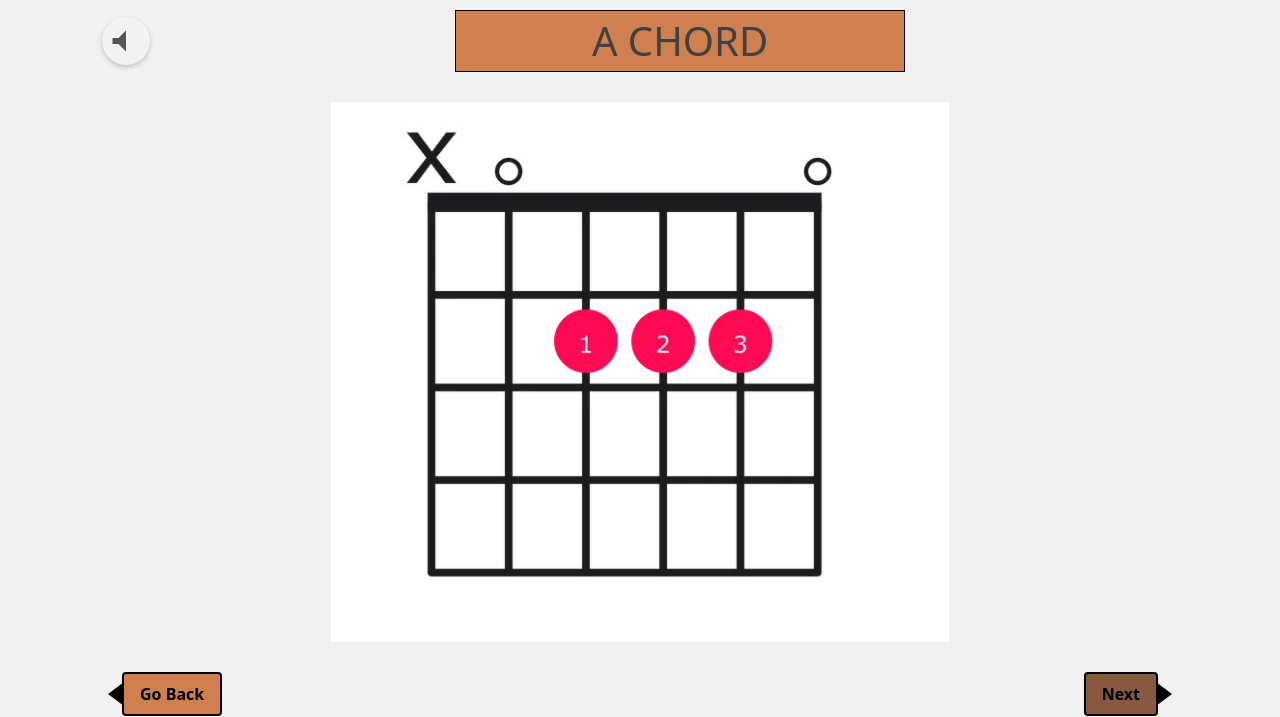
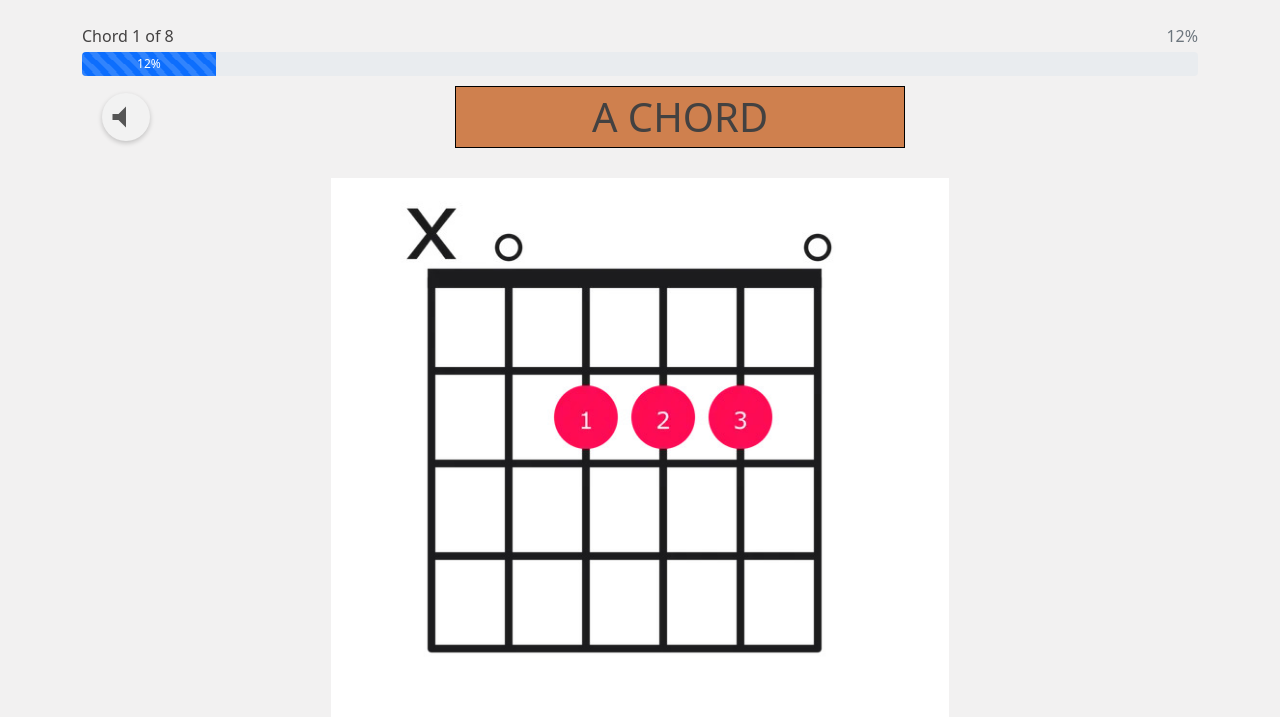
Before and after one commit to SamuelLaki/guitar-learning-app, a Flask app: page /learn/1 in a window 1280 px wide. Shown: the part 46-763 px from the top of the page. Run offline with Flask 3, Linux system fonts and the light colour scheme; some libraries are stand-ins or nearby versions.

Commit message:
Add animated, striped progress bar to Learn section

```diff
--- a/server.py
+++ b/server.py
@@ -1,5 +1,5 @@
-from flask import Flask, request, jsonify, render_template, redirect, url_for, json, session
-import random # Import the random module
+from flask import Flask, request, jsonify, render_template, redirect, url_for, session, abort, json
+import random  # Import the random module
 from datetime import datetime
 
 app = Flask(__name__)
@@ -10,56 +10,49 @@ chord_items = [
         "id": 1,
         "name": "A",
         "image": "https://github.com/SarahNasser576/Sarah_Tesfalem_Samuel_UI-Design_Final-Project/blob/main/images/A_chord_image.jpg?raw=true",
-        "audio": "https://github.com/SarahNasser576/Sarah_Tesfalem_Samuel_UI-Design_Final-Project/blob/main/chord_audios/A_chord_audio.mp3?raw=true",
         "audio": "https://github.com/SarahNasser576/Sarah_Tesfalem_Samuel_UI-Design_Final-Project/blob/main/chord_audios/A_chord_audio.mp3?raw=true"
     },
     {
         "id": 2,
         "name": "D",
         "image": "https://github.com/SarahNasser576/Sarah_Tesfalem_Samuel_UI-Design_Final-Project/blob/main/images/D_chord_image.jpg?raw=true",
-        "audio": "https://github.com/SarahNasser576/Sarah_Tesfalem_Samuel_UI-Design_Final-Project/blob/main/chord_audios/D_chord_audio.mp3?raw=true",
         "audio": "https://github.com/SarahNasser576/Sarah_Tesfalem_Samuel_UI-Design_Final-Project/blob/main/chord_audios/D_chord_audio.mp3?raw=true"
     },
     {
         "id": 3,
         "name": "E",
         "image": "https://github.com/SarahNasser576/Sarah_Tesfalem_Samuel_UI-Design_Final-Project/blob/main/images/E_chord_image.jpg?raw=true",
-        "audio": "https://github.com/SarahNasser576/Sarah_Tesfalem_Samuel_UI-Design_Final-Project/blob/main/chord_audios/E_chord_audio.mp3?raw=true",
         "audio": "https://github.com/SarahNasser576/Sarah_Tesfalem_Samuel_UI-Design_Final-Project/blob/main/chord_audios/E_chord_audio.mp3?raw=true"
     },
     {
         "id": 4,
         "name": "Am",
         "image": "https://github.com/SarahNasser576/Sarah_Tesfalem_Samuel_UI-Design_Final-Project/blob/main/images/Am_chord_image.jpg?raw=true",
-        "audio": "https://github.com/SarahNasser576/Sarah_Tesfalem_Samuel_UI-Design_Final-Project/blob/main/chord_audios/Am_chord_audio.mp3?raw=true",
         "audio": "https://github.com/SarahNasser576/Sarah_Tesfalem_Samuel_UI-Design_Final-Project/blob/main/chord_audios/Am_chord_audio.mp3?raw=true"
     },
     {
         "id": 5,
         "name": "Em",
         "image": "https://github.com/SarahNasser576/Sarah_Tesfalem_Samuel_UI-Design_Final-Project/blob/main/images/Em_chord_image.jpg?raw=true",
-        "audio": "https://github.com/SarahNasser576/Sarah_Tesfalem_Samuel_UI-Design_Final-Project/blob/main/chord_audios/Em_chord_audio.mp3?raw=true",
         "audio": "https://github.com/SarahNasser576/Sarah_Tesfalem_Samuel_UI-Design_Final-Project/blob/main/chord_audios/Em_chord_audio.mp3?raw=true"
     },
     {
         "id": 6,
         "name": "Dm",
         "image": "https://github.com/SarahNasser576/Sarah_Tesfalem_Samuel_UI-Design_Final-Project/blob/main/images/Dm_chord_image.jpg?raw=true",
-        "audio": "https://github.com/SarahNasser576/Sarah_Tesfalem_Samuel_UI-Design_Final-Project/blob/main/chord_audios/Dm_chord_audio.mp3?raw=true",
         "audio": "https://github.com/SarahNasser576/Sarah_Tesfalem_Samuel_UI-Design_Final-Project/blob/main/chord_audios/Dm_chord_audio.mp3?raw=true"
     },
     {
         "id": 7,
         "name": "C",
         "image": "https://github.com/SarahNasser576/Sarah_Tesfalem_Samuel_UI-Design_Final-Project/blob/main/images/C_chord_image.jpg?raw=true",
-        "audio": "https://github.com/SarahNasser576/Sarah_Tesfalem_Samuel_UI-Design_Final-Project/blob/main/chord_audios/C_chord_audio.mp3?raw=true",
         "audio": "https://github.com/SarahNasser576/Sarah_Tesfalem_Samuel_UI-Design_Final-Project/blob/main/chord_audios/C_chord_audio.mp3?raw=true"
     },
     {
         "id": 8,
         "name": "G",
         "image": "https://github.com/SarahNasser576/Sarah_Tesfalem_Samuel_UI-Design_Final-Project/blob/main/images/G_chord_image.jpg?raw=true",
-        "audio": "https://github.com/SarahNasser576/Sarah_Tesfalem_Samuel_UI-Design_Final-Project/blob/main/chord_audios/G_chord_audio.mp3?raw=true",
+        "audio": "https://github.com/SarahNasser576/Sarah_Tesfalem_Samuel_UI-Design_Final-Project/blob/main/chord_audios/G_chord_audio.mp3?raw=true"
     }
 ]
 
@@ -161,64 +154,45 @@ def start_quiz():
 
 @app.route('/quiz/<int:page_num>')
 def quiz_page(page_num):
-    # Find the quiz data for the requested page
-    # IMPORTANT: Make a copy to avoid modifying the original quiz_data
     page_data_original = next((data for data in quiz_data if data["page"] == page_num), None)
-
-    # If page doesn't exist and we've gone through all pages, show results
     if not page_data_original:
         if page_num > len(quiz_data):
             return redirect(url_for('quiz_results'))
         else:
-            # Use the first question as a default fallback
             page_data_original = quiz_data[0]
-
-    # Make a deep copy to shuffle options without affecting the original list
     page_data = page_data_original.copy()
-    page_data['options'] = page_data['options'][:] # Shallow copy of options list is sufficient
-
-    # Shuffle the options for this specific request
-    if 'options' in page_data:
-        random.shuffle(page_data['options'])
-
-    # Update current page in session
+    page_data['options'] = page_data['options'][:]
+    random.shuffle(page_data['options'])
     session['current_page'] = page_num
-
-    # Enrich the chord data with the actual chord details
     chord_item = next((item for item in chord_items if item["id"] == page_data["chord"]["chord_id"]), None)
     if chord_item:
         page_data["chord"]["image"] = chord_item["image"]
-
     total_pages = len(quiz_data)
-    return render_template('quiz.html', page_num=page_num, quiz_data=page_data, chord_items=chord_items, total_pages=total_pages)
+    return render_template('quiz.html',
+                           page_num=page_num,
+                           quiz_data=page_data,
+                           chord_items=chord_items,
+                           total_pages=total_pages)
 
 @app.route('/quiz/submit_answer', methods=['POST'])
 def submit_answer():
     data = request.get_json()
-
     user_answer = data.get('answer')
     correct_answer = data.get('correct_answer')
     current_page = session.get('current_page', 1)
-
     is_correct = (user_answer == correct_answer)
     correct_chord_id = None
-
-    # Update the score if answer is correct
     if is_correct:
         session['quiz_score'] = session.get('quiz_score', 0) + 1
     else:
-        # Find the ID of the correct chord to allow linking back
         correct_chord_item = next((item for item in chord_items if item["name"] == correct_answer), None)
         if correct_chord_item:
             correct_chord_id = correct_chord_item["id"]
-
-    # Return the result including the correct chord ID if wrong
     result = {
         'correct': is_correct,
         'next_page': current_page + 1 if current_page < len(quiz_data) else 'results',
-        'correct_chord_id': correct_chord_id # Will be None if correct
+        'correct_chord_id': correct_chord_id
     }
-
     return jsonify(result)
 
 @app.route('/quiz/results')
@@ -229,8 +203,18 @@ def quiz_results():
 
 @app.route('/learn/<int:chord_id>')
 def chord_detail(chord_id):
-    chord_item = next((chord_item for chord_item in chord_items if chord_item["id"] == chord_id), None)
-    return render_template('chord_detail.html', requested_chord=chord_item)
+    chord_item = next((item for item in chord_items if item["id"] == chord_id), None)
+    if not chord_item:
+        abort(404)
+    # Calculate progress
+    total_chords = len(chord_items)
+    current_chord = next((i + 1 for i, c in enumerate(chord_items) if c["id"] == chord_id), 1)
+    percent_complete = round((current_chord / total_chords) * 100)
+    return render_template('chord_detail.html',
+                           requested_chord=chord_item,
+                           current_chord=current_chord,
+                           total_chords=total_chords,
+                           percent_complete=percent_complete)
 
 @app.route('/chord-reading-basics')
 def chord_reading_basics():
@@ -238,18 +222,11 @@ def chord_reading_basics():
 
 @app.route('/log-chord-access', methods=['POST'])
 def log_chord_access():
-    data = request.get_json()  # Works for jQuery AJAX
-
-    # Fallback if request.json is None (common with sendBeacon)
-    if data is None:
-        data = json.loads(request.data.decode('utf-8'))
-
+    data = request.get_json() or json.loads(request.data.decode('utf-8'))
     log_msg = f"User {data['event']} {data['chord_name']} chord at {data['timestamp']}"
     if 'duration' in data:
         log_msg += f" (Time spent: {data['duration']})"
-
     print(log_msg)
-
     return jsonify({"status": "logged"}), 200
 
 if __name__ == '__main__':
--- a/templates/chord_detail.html
+++ b/templates/chord_detail.html
@@ -3,6 +3,23 @@
 {% block title %}{{ requested_chord.name }} Chord{% endblock %}
 
 {% block content %}
+  <!-- Animated, striped progress bar -->
+  <div class="my-4">
+    <div class="d-flex justify-content-between mb-1">
+      <span class="fw-semibold">Chord {{ current_chord }} of {{ total_chords }}</span>
+      <span class="text-muted">{{ percent_complete }}%</span>
+    </div>
+    <div class="progress" role="progressbar"
+         aria-valuenow="{{ percent_complete }}"
+         aria-valuemin="0" aria-valuemax="100"
+         style="height: 1.5rem;">
+      <div class="progress-bar progress-bar-striped progress-bar-animated"
+           style="width: {{ percent_complete }}%;"
+           >{{ percent_complete }}%
+      </div>
+    </div>
+  </div>
+
   <div class="chord-detail-wrapper">
       <div class="chord-header-row">
           <button id="play-audio" class="audio-button" onclick="toggleAudioPlayer()">
@@ -22,21 +39,30 @@
 
       <div class="chord-image-wrapper">
           <img src="{{ requested_chord.image }}"
-                alt="{{requested_chord.name}} chord diagram"
+               alt="{{ requested_chord.name }} chord diagram"
                class="chordImages img-fluid">
       </div>
 
       <div class="chord-nav-buttons">
-            <a href="{% if requested_chord.id == 1 %}{{ url_for('chord_reading_basics') }}{% else %}{{ url_for('chord_detail', chord_id=requested_chord.id - 1) }}{% endif %}"
+          <a href="{% if requested_chord.id == 1 %}
+                      {{ url_for('chord_reading_basics') }}
+                    {% else %}
+                      {{ url_for('chord_detail', chord_id=requested_chord.id - 1) }}
+                    {% endif %}"
              class="left-arrow-button left-arrow">
               Go Back
           </a>
-            <a href="{% if requested_chord.id == 8 %}{{ url_for('quiz_page', page_num=1) }}{% else %}{{ url_for('chord_detail', chord_id=requested_chord.id + 1) }}{% endif %}"
+          <a href="{% if requested_chord.id == total_chords %}
+                      {{ url_for('quiz_page', page_num=1) }}
+                    {% else %}
+                      {{ url_for('chord_detail', chord_id=requested_chord.id + 1) }}
+                    {% endif %}"
              class="right-arrow-button right-arrow">
               Next
           </a>
       </div>
   </div>
+
   <script src="{{ url_for('static', filename='audioPlayer.js') }}"></script>
   <script>
       const chordId = {{ requested_chord.id | tojson }};
```
Lines whose indentation alone changed are shown as unchanged.
